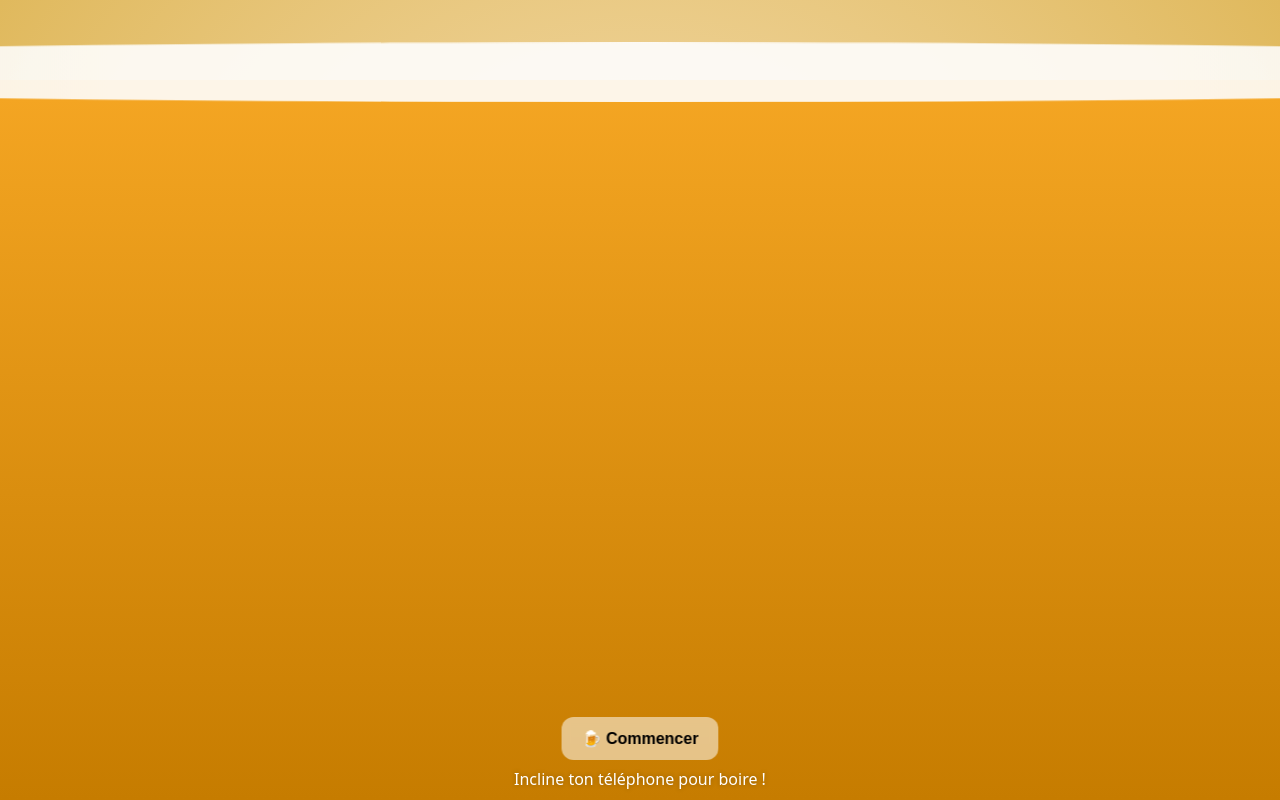
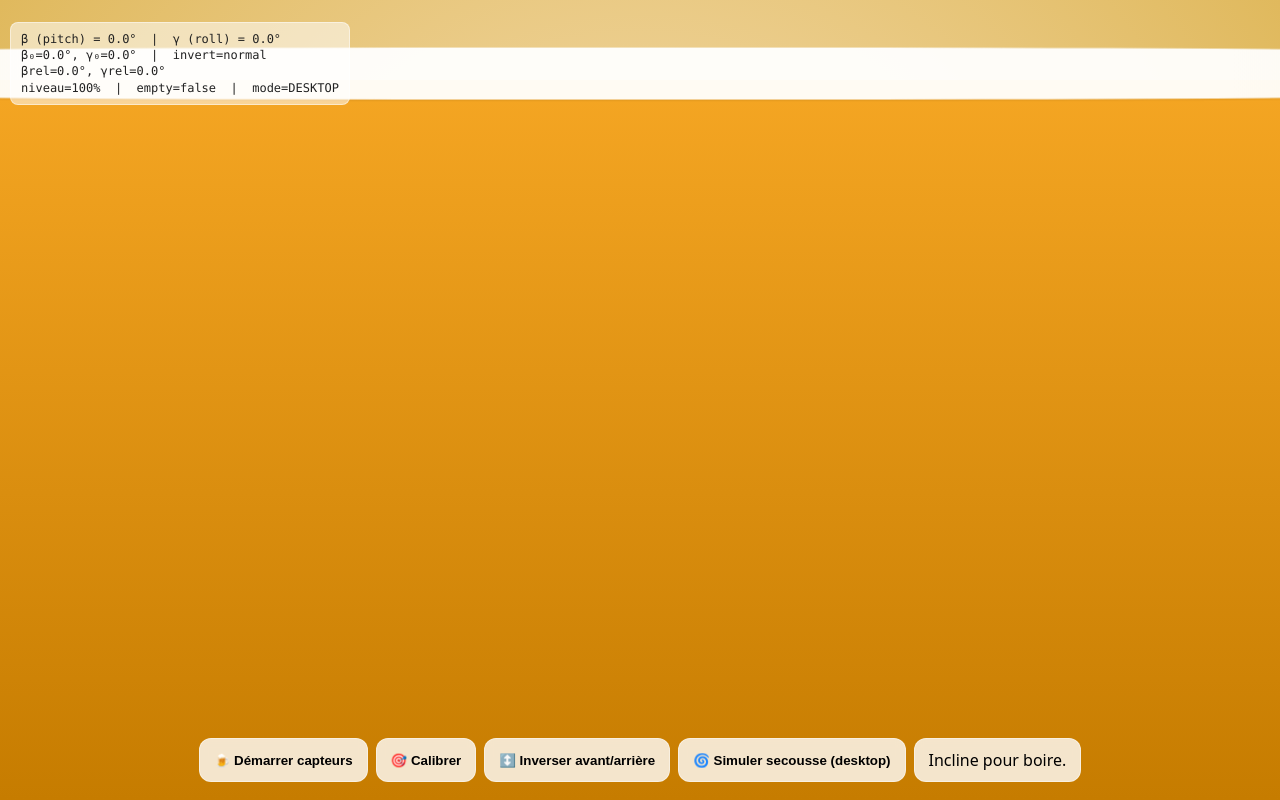
Before and after one commit to seg1-exe/inktober-2025, a website: page public/projects/boire/index.html in a window 1280 px wide. Drawn offline with Linux system fonts and the light colour scheme.

Commit message:
day 13.9

```diff
--- a/public/projects/boire/index.html
+++ b/public/projects/boire/index.html
@@ -3,179 +3,235 @@
 <head>
 <meta charset="utf-8" />
 <meta name="viewport" content="width=device-width, initial-scale=1, viewport-fit=cover" />
-<title>Beer Simulator 🍺</title>
+<title>Beer Simulator — Desktop Test 🍺</title>
 <style>
-  html, body {
-    margin: 0;
-    padding: 0;
-    height: 100%;
-    overflow: hidden;
-    background: radial-gradient(circle at center, #f5deb3, #e0b95d);
-    font-family: system-ui, sans-serif;
-  }
-
-  .glass {
-    position: fixed;
-    inset: 0;
-    transform-origin: center center;
-    will-change: transform;
-  }
-
+  :root { --bg1:#f5deb3; --bg2:#e0b95d; --amber1:#f5a623; --amber2:#c67c00; }
+  html, body { height:100%; margin:0; background: radial-gradient(circle at center, var(--bg1), var(--bg2)); font-family: system-ui, -apple-system, Segoe UI, Roboto, sans-serif; overflow:hidden; }
+  /* Le "verre" = plein écran (visuel) */
+  .glass { position: fixed; inset: 0; transform-origin: 50% 50%; will-change: transform; }
+  /* La bière : très large pour conserver une “ligne d’horizon” visible même en rotation */
   .beer {
-    position: absolute;
-    bottom: 0;
-    left: 50%;
-    transform: translateX(-50%);
-    width: 200vw;
-    height: 90%;
-    background: linear-gradient(to top, #c67c00, #f5a623);
-    transform-origin: center center;
+    position:absolute; bottom:0; left:50%; transform: translateX(-50%);
+    width: 220vw; height: 90vh;
+    background: linear-gradient(to top, var(--amber2), var(--amber1));
+    transform-origin: 50% 100%; /* on contre-rotatera autour du bas */
     will-change: transform, height;
   }
+  .foam {
+    position:absolute; top:-34px; left:0; width:100%; height: 52px;
+    background: radial-gradient(circle at 50% 55%, #fff 42%, #f7f3e9 100%);
+    border-radius: 50%/60%; opacity:.95; filter: drop-shadow(0 1px 1px rgba(0,0,0,.1));
+    animation: foam-bob 3s ease-in-out infinite; pointer-events:none;
+  }
+  @keyframes foam-bob { 50% { transform: translateY(2px) } }
 
-  .foam {
-    position: absolute;
-    top: -40px;
-    left: 0;
-    width: 100%;
-    height: 60px;
-    background: radial-gradient(circle at 50% 50%, #fff 40%, #f7f3e9 100%);
-    opacity: 0.9;
-    border-radius: 50%;
-    animation: foam 3s infinite ease-in-out;
+  .hud { position: fixed; left:0; right:0; bottom:18px; display:flex; justify-content:center; gap:8px; flex-wrap:wrap; z-index:10; }
+  .chip {
+    background:#ffffffcc; backdrop-filter: blur(4px);
+    padding:10px 14px; border-radius:12px; font-weight:600; border:1px solid #ffffff66;
   }
-
-  @keyframes foam {
-    0%, 100% { transform: translateY(0); }
-    50% { transform: translateY(3px); }
+  .btn { cursor:pointer; user-select:none; }
+  .msg { font-weight:500; }
+  .row { display:flex; gap:8px; flex-wrap:wrap; justify-content:center; }
+  .debug {
+    position: fixed; top:10px; left:10px;
+    font:12px/1.35 ui-monospace, SFMono-Regular, Menlo, monospace;
+    color:#222; background:#fff8; border:1px solid #fff7; border-radius:8px; padding:8px 10px;
   }
-
-  #start {
-    position: absolute;
-    bottom: 40px;
-    left: 50%;
-    transform: translateX(-50%);
-    background: #fff8;
-    border: none;
-    border-radius: 12px;
-    padding: 12px 20px;
-    font-size: 1rem;
-    font-weight: 600;
-    backdrop-filter: blur(4px);
-    cursor: pointer;
-  }
-
-  #message {
-    position: absolute;
-    bottom: 10px;
-    width: 100%;
-    text-align: center;
-    color: #fff;
-    text-shadow: 0 0 5px rgba(0,0,0,0.3);
-    font-size: 1rem;
-  }
+  .kbd { font:600 12px/1 ui-monospace, SFMono-Regular, Menlo, monospace; background:#000; color:#fff; padding:2px 6px; border-radius:6px; }
 </style>
 </head>
 <body>
 
-<div class="glass">
-  <div class="beer">
+<div class="glass" id="glass">
+  <div class="beer" id="beer">
     <div class="foam"></div>
   </div>
-  <button id="start">🍺 Commencer</button>
-  <div id="message">Incline ton téléphone pour boire !</div>
 </div>
 
+<div class="hud">
+  <div class="row">
+    <button class="chip btn" id="start">🍺 Démarrer capteurs</button>
+    <button class="chip btn" id="calibrate">🎯 Calibrer</button>
+    <button class="chip btn" id="invert">↕️ Inverser avant/arrière</button>
+    <button class="chip btn" id="shake">🌀 Simuler secousse (desktop)</button>
+  </div>
+  <div class="row">
+    <div class="chip msg" id="status">Plein. Incline pour boire. (Desktop : ↑↓←→, <span class="kbd">R</span>=Calibrer, <span class="kbd">F</span>=Inverser, <span class="kbd">S</span>=Secousse)</div>
+  </div>
+</div>
+
+<pre class="debug" id="debug"></pre>
+
 <script>
-const glass = document.querySelector(".glass");
-const beer = document.querySelector(".beer");
-const startBtn = document.getElementById("start");
-const message = document.getElementById("message");
+(() => {
+  const glass = document.getElementById('glass');
+  const beer  = document.getElementById('beer');
+  const startBtn = document.getElementById('start');
+  const statusEl = document.getElementById('status');
+  const debugEl  = document.getElementById('debug');
+  const calibrateBtn = document.getElementById('calibrate');
+  const invertBtn = document.getElementById('invert');
+  const shakeBtn = document.getElementById('shake');
 
-let beerLevel = 0.9; // 90% plein au départ
-let beta = 0;
-let gamma = 0;
-let baseline = { beta: 0, gamma: 0 };
-let permissionGranted = false;
-let empty = false;
+  // État (angles en degrés)
+  let beta = 0, gamma = 0;                // mesures “courantes”
+  let baseBeta = 0, baseGamma = 0;        // calibration (téléphone droit)
+  let betaRel = 0, gammaRel = 0;          // angles calibrés
+  let invertPitch = 1;                    // inverser avant/arrière si nécessaire
+  let level = 1.0;                        // 1 = plein, 0 = vide
+  let empty = false;
+  let lastT = null;
+  let running = true;                     // boucle d’animation toujours on (desktop OK)
+  let sensorActive = false;               // capteurs mobiles actifs ?
 
-// ⚙️ Démarrage : demande de permission et init des listeners
-async function start() {
-  if (typeof DeviceOrientationEvent.requestPermission === "function") {
-    try {
-      const permission = await DeviceOrientationEvent.requestPermission();
-      if (permission !== "granted") {
-        message.textContent = "Permission refusée 😢";
-        return;
-      }
-      permissionGranted = true;
-    } catch {
-      message.textContent = "Erreur de permission 😢";
-      return;
-    }
-  } else {
-    permissionGranted = true; // Android souvent n’en a pas besoin
+  // Paramètres réglables
+  const THRESH = 40;                      // seuil d’angle pour “boire” (en °)
+  const DRAIN_PER_SEC = 0.22;             // vitesse de vidage à partir du seuil
+  const MAX_LIQ_VH = 90;                  // hauteur visuelle max en vh
+  const MAX_TILT_VISUAL = 20;             // tilt visuel max (en °) autour de Z pour le “verre”
+  const KEY_STEP = 3;                     // pas clavier (en °)
+
+  // Desktop: angles simulés si pas de capteurs
+  let simBeta = 0, simGamma = 0;          // ↑↓ = beta, ←→ = gamma
+  let useSim = true;                      // par défaut, oui, jusqu’à démarrage capteurs
+
+  // ----------------------------------------------------------
+  // Helpers
+  function clamp(v, a, b){ return Math.max(a, Math.min(b, v)); }
+  function mapLevelToVH(level){ return clamp(level,0,1) * MAX_LIQ_VH; }
+
+  function applyVisual() {
+    // Visuel : rotation Z du “verre” pour un feedback stable (évite la 3D “vers l’arrière”)
+    const zTilt = clamp(gammaRel, -MAX_TILT_VISUAL, MAX_TILT_VISUAL);
+    glass.style.transform = `rotate(${zTilt}deg)`;
+
+    // Le liquide reste “horizontal” : contre-rotation Z, pivot en bas
+    beer.style.transform = `translateX(-50%) rotate(${-zTilt}deg)`;
+    beer.style.height = mapLevelToVH(level) + 'vh';
   }
 
-  startBtn.style.display = "none";
-  message.textContent = "Santé 🍻 Incline pour boire !";
+  function drinkLogic(dt) {
+    // L’angle “boire” = pitch calibré (beta) avec inversion possible
+    const pitch = betaRel * invertPitch;
+    const over = Math.abs(pitch) - THRESH;
+    if (over > 0 && !empty && level > 0) {
+      // vitesse croît linéairement au-delà du seuil (x2 max si 80°)
+      const factor = clamp((Math.abs(pitch) / THRESH), 1, 2);
+      level -= DRAIN_PER_SEC * factor * dt;
+      if (level <= 0) {
+        level = 0;
+        empty = true;
+        statusEl.textContent = 'Verre vide. Secoue pour re-remplir 🍻';
+      } else {
+        statusEl.textContent = '🍺 Glou glou…';
+      }
+    } else {
+      if (!empty) statusEl.textContent = 'Incline pour boire.';
+    }
+  }
 
-  // Capturer la position de référence (téléphone droit)
-  window.addEventListener("deviceorientation", (e) => {
-    if (baseline.beta === 0 && baseline.gamma === 0) {
-      baseline.beta = e.beta || 0;
-      baseline.gamma = e.gamma || 0;
-    }
-    beta = (e.beta || 0) - baseline.beta;
-    gamma = (e.gamma || 0) - baseline.gamma;
+  function updateDebug() {
+    debugEl.textContent =
+      `β (pitch) = ${beta.toFixed(1)}°  |  γ (roll) = ${gamma.toFixed(1)}°\n` +
+      `β₀=${baseBeta.toFixed(1)}°, γ₀=${baseGamma.toFixed(1)}°  |  invert=${invertPitch>0?'normal':'inversé'}\n` +
+      `βrel=${betaRel.toFixed(1)}°, γrel=${gammaRel.toFixed(1)}°\n` +
+      `niveau=${(level*100).toFixed(0)}%  |  empty=${empty}  |  mode=${useSim?'DESKTOP':'MOBILE'}`;
+  }
+
+  // ----------------------------------------------------------
+  // Capteurs mobiles
+  async function startSensors() {
+    try {
+      if (typeof DeviceMotionEvent !== 'undefined' && typeof DeviceMotionEvent.requestPermission === 'function') {
+        try { await DeviceMotionEvent.requestPermission(); } catch {}
+      }
+      if (typeof DeviceOrientationEvent !== 'undefined' && typeof DeviceOrientationEvent.requestPermission === 'function') {
+        try { await DeviceOrientationEvent.requestPermission(); } catch {}
+      }
+    } catch {}
+
+    window.addEventListener('deviceorientation', (e) => {
+      // On a un évènement => on passe en mode capteurs
+      useSim = false; sensorActive = true;
+      beta  = (typeof e.beta  === 'number') ? e.beta  : beta;
+      gamma = (typeof e.gamma === 'number') ? e.gamma : gamma;
+    }, { passive: true });
+
+    window.addEventListener('devicemotion', (e) => {
+      // Si vide, une secousse remplit
+      if (!empty) return;
+      const a = e.accelerationIncludingGravity || e.acceleration || {x:0,y:0,z:0};
+      const shake = Math.abs(a.x) + Math.abs(a.y) + Math.abs(a.z);
+      if (shake > 42) refill();
+    }, { passive: true });
+
+    startBtn.textContent = '✅ Capteurs actifs';
+    sensorActive = true;
+  }
+
+  function calibrate() {
+    // Capture un offset de référence (position actuelle = “droit”)
+    baseBeta = beta;
+    baseGamma = gamma;
+    statusEl.textContent = 'Calibré ✅';
+  }
+
+  function refill() {
+    level = 1.0;
+    empty = false;
+    statusEl.textContent = 'Verre rempli ! 🍺';
+  }
+
+  // ----------------------------------------------------------
+  // Desktop simulation (clavier)
+  window.addEventListener('keydown', (e) => {
+    if (!useSim) return;
+    if (e.key === 'ArrowUp')   simBeta += KEY_STEP;
+    if (e.key === 'ArrowDown') simBeta -= KEY_STEP;
+    if (e.key === 'ArrowLeft') simGamma -= KEY_STEP;
+    if (e.key === 'ArrowRight')simGamma += KEY_STEP;
+    if (e.key.toLowerCase() === 'r') { baseBeta = useSim ? simBeta : beta; baseGamma = useSim ? simGamma : gamma; statusEl.textContent = 'Calibré ✅'; }
+    if (e.key.toLowerCase() === 'f') { invertPitch *= -1; statusEl.textContent = (invertPitch>0?'Axe normal ↕️':'Axe inversé ↕️'); }
+    if (e.key.toLowerCase() === 's') { if (empty) refill(); }
   });
 
-  window.addEventListener("devicemotion", onShake);
+  // Boutons UI
+  startBtn.addEventListener('click', startSensors);
+  calibrateBtn.addEventListener('click', () => { baseBeta = useSim ? simBeta : beta; baseGamma = useSim ? simGamma : gamma; statusEl.textContent = 'Calibré ✅'; });
+  invertBtn.addEventListener('click', () => { invertPitch *= -1; statusEl.textContent = (invertPitch>0?'Axe normal ↕️':'Axe inversé ↕️'); });
+  shakeBtn.addEventListener('click', () => { if (empty) refill(); });
 
-  requestAnimationFrame(loop);
-}
+  // ----------------------------------------------------------
+  // Boucle principale
+  function tick(ts) {
+    if (lastT == null) lastT = ts;
+    const dt = clamp((ts - lastT)/1000, 0, 0.1);
+    lastT = ts;
 
-// 🍺 Animation principale
-function loop() {
-  // Inclinaison visuelle du verre
-  const tiltX = gamma; // gauche/droite
-  const tiltY = beta;  // avant/arrière
-  glass.style.transform = `rotateY(${-tiltX * 0.5}deg) rotateX(${tiltY * 0.5}deg)`;
+    // Source d’angles : capteurs ou simulation
+    if (useSim) { beta = simBeta; gamma = simGamma; }
 
-  // Le liquide reste horizontal
-  beer.style.transform = `translateX(-50%) rotateY(${tiltX * 0.5}deg) rotateX(${-tiltY * 0.5}deg)`;
+    // Angles calibrés (valeurs relatives au “droit”)
+    betaRel  = beta  - baseBeta;
+    gammaRel = gamma - baseGamma;
 
-  // Si incliné vers soi (verre "penché" pour boire)
-  if (tiltY > 40 && !empty) {
-    beerLevel -= 0.002; // vitesse de vidage
-    if (beerLevel < 0) beerLevel = 0;
-    beer.style.height = beerLevel * 100 + "%";
-    message.textContent = "🍺 Glou glou...";
-    if (beerLevel === 0) {
-      message.textContent = "Verre vide ! Secoue pour le remplir 🍻";
-      empty = true;
-    }
-  } else if (!empty) {
-    message.textContent = "Incline ton téléphone pour boire !";
+    // Logique “boire”
+    drinkLogic(dt);
+
+    // Application visuelle
+    applyVisual();
+
+    // Debug
+    updateDebug();
+
+    if (running) requestAnimationFrame(tick);
   }
 
-  requestAnimationFrame(loop);
-}
-
-// 🍻 Secouer pour remplir
-function onShake(e) {
-  if (!empty) return;
-  const accel = Math.abs(e.acceleration.x) + Math.abs(e.acceleration.y) + Math.abs(e.acceleration.z);
-  if (accel > 40) {
-    beerLevel = 0.9;
-    beer.style.height = beerLevel * 100 + "%";
-    empty = false;
-    message.textContent = "Verre rempli ! 🍺";
-  }
-}
-
-startBtn.addEventListener("click", start);
+  // Init visuel plein
+  applyVisual();
+  requestAnimationFrame(tick);
+})();
 </script>
-
 </body>
 </html>
```
